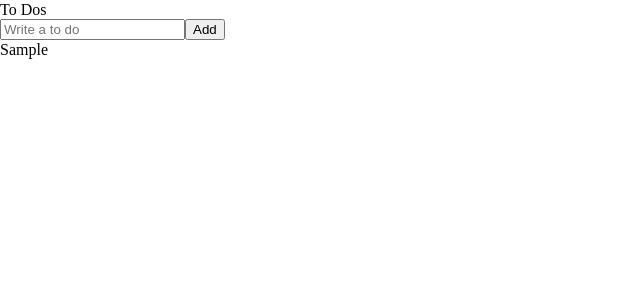
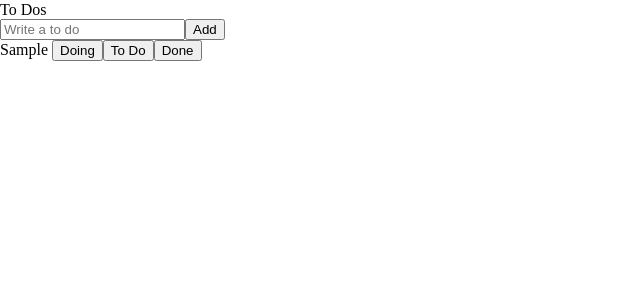
Before and after one commit to SpearJin/ToDo_recoil, a React (Create React App) app: page / in a window 1280 px wide. Both pictures are taken after typing "Sample" into the empty fields and a click on the button "Add". Shown: the top 300 px of the page, without its empty margins (0-640 px from the left). Built offline with nearby package versions, Linux system fonts and the light colour scheme.

Commit message:
[Fix] 컴포넌트 정리

```diff
--- /dev/null
+++ b/src/atoms.tsx
@@ -0,0 +1,12 @@
+import { atom } from 'recoil';
+
+export interface IToDo {
+  text: string;
+  id: number;
+  category: 'TO_DO' | 'DOING' | 'DONE';
+}
+
+export const toDoState = atom<IToDo[]>({
+  key: 'toDo',
+  default: [],
+});
--- /dev/null
+++ b/src/components/CreateToDo.tsx
@@ -0,0 +1,31 @@
+import React from 'react';
+import { useForm } from 'react-hook-form';
+import { useSetRecoilState } from 'recoil';
+import { toDoState } from '../atoms';
+
+interface IForm {
+  toDo: string;
+}
+
+function CreateToDo() {
+  const { register, handleSubmit, setValue } = useForm<IForm>();
+  const setToDos = useSetRecoilState(toDoState);
+  const handleValid = ({ toDo }: IForm) => {
+    setToDos((prev) => [{ text: toDo, id: Date.now(), category: 'TO_DO' }, ...prev]);
+    setValue('toDo', '');
+  };
+
+  return (
+    <form onSubmit={handleSubmit(handleValid)}>
+      <input
+        {...register('toDo', {
+          required: 'Please write a To Do',
+        })}
+        placeholder='Write a to do'
+      />
+      <button>Add</button>
+    </form>
+  );
+}
+
+export default CreateToDo;
--- /dev/null
+++ b/src/components/ToDo.tsx
@@ -0,0 +1,15 @@
+import React from 'react';
+import { IToDo } from '../atoms';
+
+function ToDo({ text }: IToDo) {
+  return (
+    <li>
+      <span>{text} </span>
+      <button>Doing</button>
+      <button>To Do</button>
+      <button>Done</button>
+    </li>
+  );
+}
+
+export default ToDo;
--- a/src/components/ToDoList.tsx
+++ b/src/components/ToDoList.tsx
@@ -1,46 +1,18 @@
-import React, { useState } from 'react';
-import { useForm } from 'react-hook-form';
-import { atom, useRecoilState } from 'recoil';
-
-const toDoState = atom<IToDo[]>({
-  key: 'toDo',
-  default: [],
-});
-
-interface IToDo {
-  text: string;
-  id: number;
-  category: 'TO_DO' | 'DOING' | 'DONE';
-}
-
-interface IForm {
-  toDo: string;
-}
+import { useRecoilValue } from 'recoil';
+import { toDoState } from '../atoms';
+import CreateToDo from './CreateToDo';
+import ToDo from './ToDo';
 
 function ToDoList() {
-  const [toDos, setToDos] = useRecoilState(toDoState);
-  const { register, handleSubmit, setValue } = useForm<IForm>();
-  const handleValid = ({ toDo }: IForm) => {
-    setToDos((prev) => [{ text: toDo, id: Date.now(), category: 'TO_DO' }, ...prev]);
-    setValue('toDo', '');
-  };
-  console.log(toDos);
+  const toDos = useRecoilValue(toDoState);
 
   return (
     <div>
       <h1>To Dos</h1>
-      <form onSubmit={handleSubmit(handleValid)}>
-        <input
-          {...register('toDo', {
-            required: 'Please write a To Do',
-          })}
-          placeholder='Write a to do'
-        />
-        <button>Add</button>
-      </form>
+      <CreateToDo />
       <ul>
         {toDos.map((toDo) => (
-          <li key={toDo.id}>{toDo.text}</li>
+          <ToDo key={toDo.id} {...toDo} />
         ))}
       </ul>
     </div>
```
